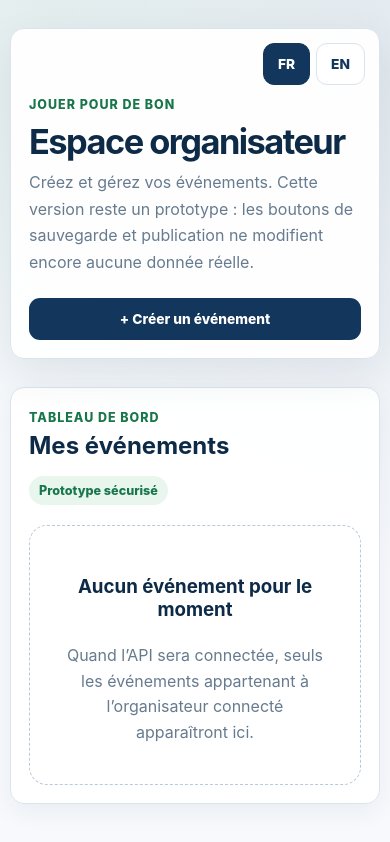
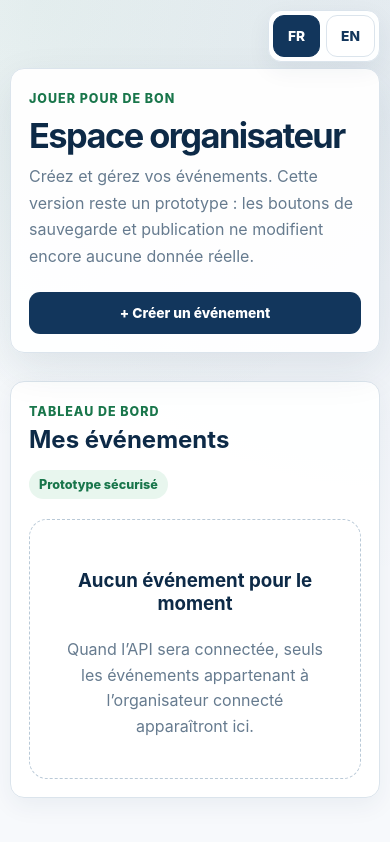
Before and after one commit to irisalukiferriswheel/espace-organisateur-jouer-pour-de-bon, a plain HTML site: page index.html in a window 390 px wide. Drawn offline with Linux system fonts and the light colour scheme.

Commit message:
Pin language toggle to upper-right corner

```diff
--- a/styles.css
+++ b/styles.css
@@ -66,18 +66,23 @@ button { cursor: pointer; }
   box-shadow: var(--pfg-shadow-soft);
 }
 
-.hero-topbar {
-  display: block;
-}
+.hero-topbar { display: block; }
 
 .language-switcher {
-  position: absolute;
-  top: 18px;
-  right: 18px;
+  position: fixed;
+  top: 16px;
+  right: 16px;
+  left: auto;
   display: flex;
   align-items: center;
+  justify-content: flex-end;
   gap: 6px;
-  z-index: 2;
+  z-index: 9999;
+  padding: 4px;
+  border: 1px solid var(--pfg-line);
+  border-radius: 13px;
+  background: rgba(255,255,255,.96);
+  box-shadow: var(--pfg-shadow-soft);
 }
 
 .lang-btn {
@@ -275,10 +280,10 @@ input:focus, select:focus, textarea:focus {
 }
 
 @media (max-width: 640px) {
-  .shell { width: min(100% - 20px, 1180px); padding: 28px 0 32px; }
+  .shell { width: min(100% - 20px, 1180px); padding: 68px 0 32px; }
   .hero, .panel, .create-panel { padding: 18px; border-radius: 14px; }
-  .hero { padding-top: 64px; }
-  .language-switcher { top: 14px; right: 14px; }
+  .hero { padding-top: 18px; }
+  .language-switcher { top: 10px; right: 10px; }
   .panel-header, .form-heading { flex-direction: column; }
   .primary { width: 100%; }
   .lang-btn { width: auto; }
```
